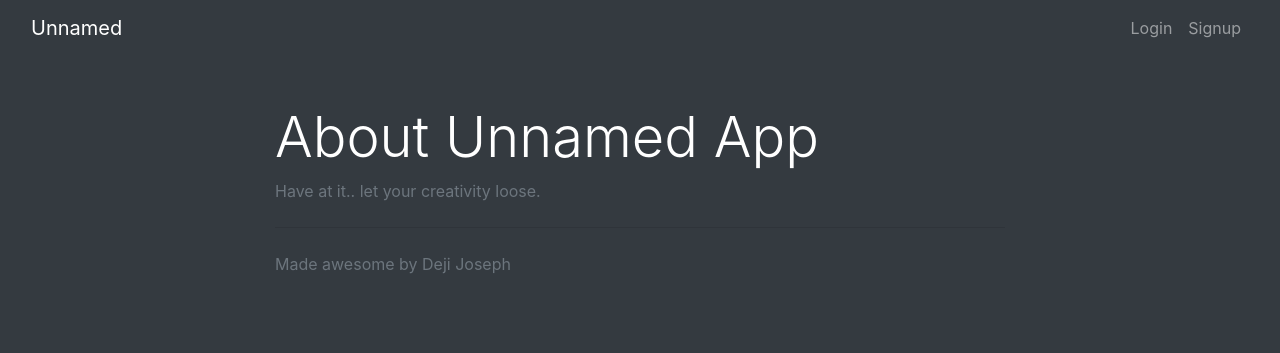
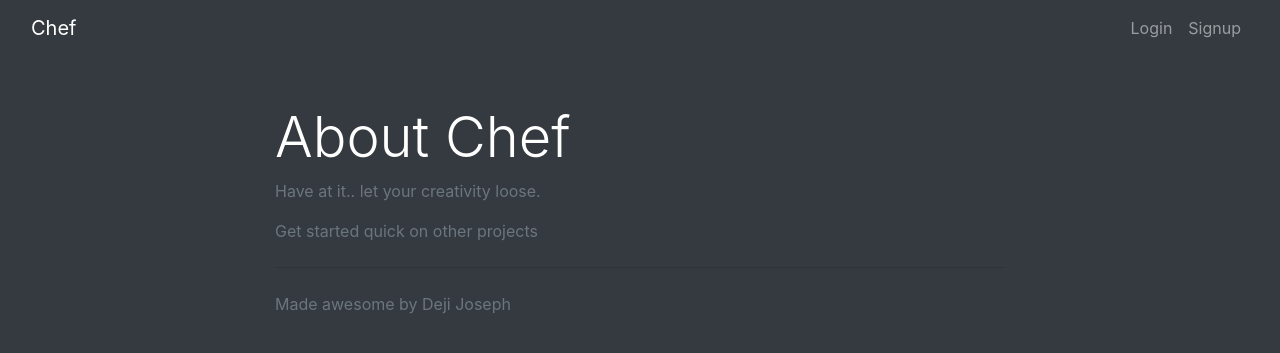
Before and after one commit to wrecodde/chef, a Python web app: template templates/about.html in a window 1280 px wide. Shown: the top 353 px of the page. Run offline with Jinja, Linux system fonts and the light colour scheme; the template is opened without the code that fills it, so the values that code supplies are empty; some libraries are stand-ins or nearby versions.

Commit message:
fixing app name

```diff
--- a/templates/about.html
+++ b/templates/about.html
@@ -6,13 +6,13 @@
   <meta http-equiv="X-UA-Compatible" content="ie=edge">
 
   <link rel="stylesheet" href="{{ static_url('bootstrap/css/bootstrap.min.css') }}">
-  <title>Unnamed - About</title>
+  <title>Chef - About</title>
 </head>
 <body class="bg-dark">
   <div class="container-fluid">
     <!-- nav -->
     <nav class="navbar navbar-expand-md navbar-dark">
-      <a href="/" class="navbar-brand">Unnamed</a>
+      <a href="/" class="navbar-brand">Chef</a>
       <button class="navbar-toggler" type="button" data-toggle="collapse" data-target="#navbarContent">
         <span class="navbar-toggler-icon"></span>
       </button>
@@ -35,8 +35,9 @@
       <div class="row justify-content-center my-5">
         <div class="col-md-8">
           <div class="text-muted">
-            <h1 class="display-4 text-white">About Unnamed App</h1>
+            <h1 class="display-4 text-white">About Chef</h1>
             <p>Have at it.. let your creativity loose.</p>
+            <p>Get started quick on other projects</p>
             <hr class="my-4">
             <p>Made awesome by Deji Joseph</p>
           </div>
--- a/templates/index.html
+++ b/templates/index.html
@@ -6,13 +6,13 @@
   <meta http-equiv="X-UA-Compatible" content="ie=edge">
 
   <link rel="stylesheet" href="{{ static_url('bootstrap/css/bootstrap.min.css') }}">
-  <title>Unnamed App</title>
+  <title>Chef</title>
 </head>
 <body class="bg-dark">
   <div class="container-fluid">
     <!-- nav -->
     <nav class="navbar navbar-expand-md navbar-dark">
-      <a href="/" class="navbar-brand">Unnamed</a>
+      <a href="/" class="navbar-brand">Chef</a>
       <button class="navbar-toggler" type="button" data-toggle="collapse" data-target="#navbarContent">
         <span class="navbar-toggler-icon"></span>
       </button>
--- a/templates/login.html
+++ b/templates/login.html
@@ -6,13 +6,13 @@
   <meta http-equiv="X-UA-Compatible" content="ie=edge">
 
   <link rel="stylesheet" href="{{ static_url('bootstrap/css/bootstrap.min.css') }}">
-  <title>Unnamed - Login</title>
+  <title>Chef - Login</title>
 </head>
 <body class="bg-dark">
   <div class="container-fluid">
     <!-- nav -->
     <nav class="navbar navbar-expand-md navbar-dark">
-      <a href="/" class="navbar-brand">Unnamed</a>
+      <a href="/" class="navbar-brand">Chef</a>
     </nav>
     <!-- end of nav -->
 
--- a/templates/signup.html
+++ b/templates/signup.html
@@ -6,13 +6,13 @@
   <meta http-equiv="X-UA-Compatible" content="ie=edge">
 
   <link rel="stylesheet" href="{{ static_url('bootstrap/css/bootstrap.min.css') }}">
-  <title>Unnamed App - Signup</title>
+  <title>Chef - Signup</title>
 </head>
 <body class="bg-dark">
   <div class="container-fluid">
     <!-- nav -->
     <nav class="navbar navbar-expand-md navbar-dark">
-      <a href="/" class="navbar-brand">Unnamed</a>
+      <a href="/" class="navbar-brand">Chef</a>
     </nav>
     <!-- end of nav -->
 
```
